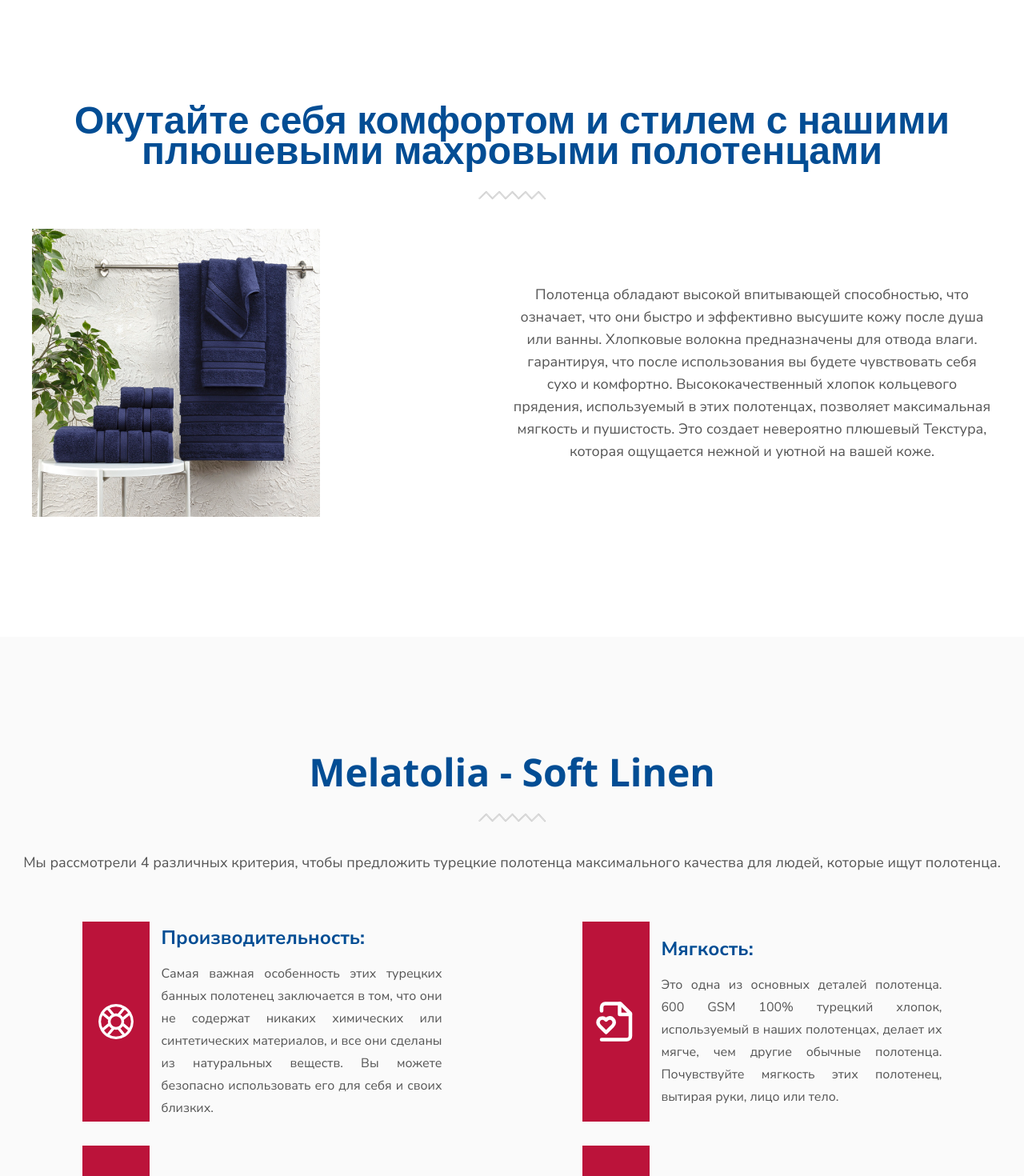
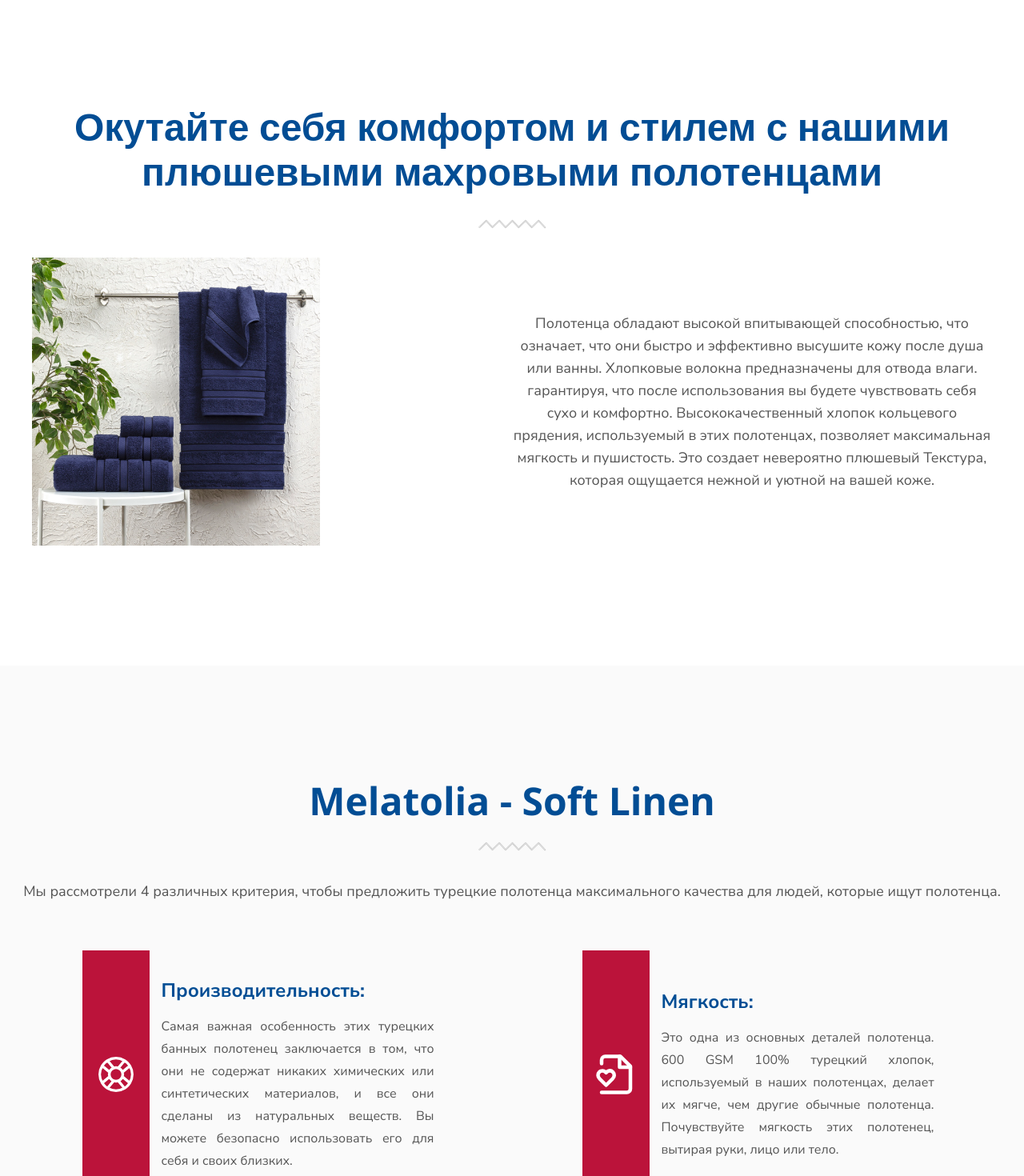
Before and after one commit to nihatonal/melatoliafrontend, a React (Create React App) app: page / in a window 1280 px wide. Shown: the part 820-2290 px from the top of the page at 80% size. Built offline with nearby package versions, Linux system fonts and the light colour scheme.

Commit message:
fixed last errors

```diff
--- a/src/main/aboutus/AboutUs.css
+++ b/src/main/aboutus/AboutUs.css
@@ -30,4 +30,7 @@
   .aboutus_content .section_desc {
     align-self: center;
   }
+  .aboutus_container .section_wrapper .section_title {
+    line-height: 56px;
+  }
 }
--- a/src/main/features/Features.css
+++ b/src/main/features/Features.css
@@ -10,7 +10,7 @@
 }
 .features_item {
   width: 100%;
-  height: 250px;
+  height: 310px;
   display: grid;
   grid-template-columns: auto auto;
   gap: 15px;
@@ -49,6 +49,7 @@
   text-align: left;
   color: var(--input-color);
   text-align: justify;
+  padding-right: 10px;
 }
 
 @media only screen and (min-width: 767px) {
```
Also changed, not shown: 6 other files (tests, documents, lock files or other folders).
